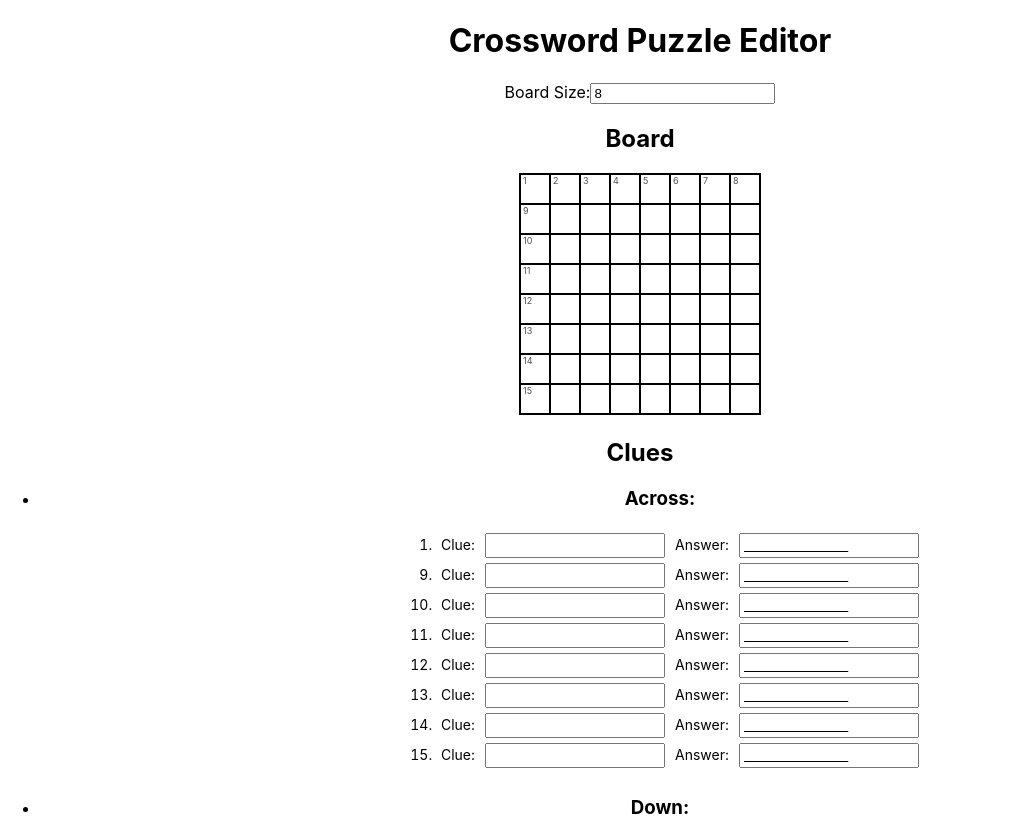
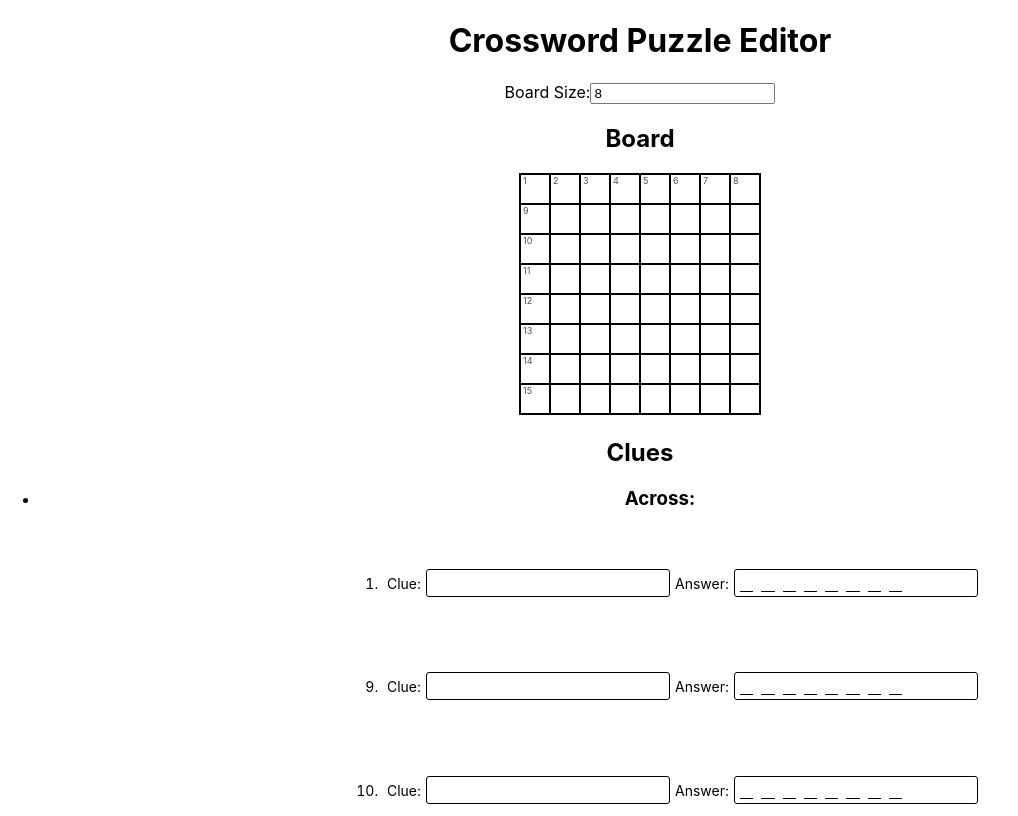
Before and after one commit to patrickweaver/crossword, a React (Create React App) app: page / in a window 1280 px wide. Shown: the top 816 px of the page, without its empty margins (0-1018 px from the left). Built offline with nearby package versions, Linux system fonts and the light colour scheme.

Commit message:
answer input character underlines

```diff
--- a/src/ClueAnswer.css
+++ b/src/ClueAnswer.css
@@ -1,13 +1,27 @@
 .clue-answer input, .clue-answer label {
   margin: 0 5px;
-}
-
-.clue-answer input {
-  padding: 3px;
-  font-family: "Lucida Console", Monaco, monospace;
-  text-decoration: underline;
 }
 
 .answer {
   letter-spacing: 5px;
 }
+
+.clue-answer input {
+  padding: 3px 5px;
+	margin: 2em auto;
+  border: 1px solid black;
+  border-radius: 3px;
+	width: (7 * (1ch + (1ch * 0.5)));
+  /* background-image: linear-gradient(to right, black 50%, transparent 50%);
+  background-position: 0 1.04em;
+  background-repeat: no-repeat;
+  background-size: 20px 2px; */
+	letter-spacing: 1ch;
+	font: 2ch "Lucida Console", Monaco, monospace;
+
+}
+
+.clue-answer input:focus {
+  outline: none;
+  color: dodgerblue;
+}
--- a/src/ClueAnswer.tsx
+++ b/src/ClueAnswer.tsx
@@ -37,6 +37,10 @@ function ClueAnswer(props: clueAnswerProps): JSX.Element {
     props.updateClueAnswer("clue", value);
   }
 
+  const answerInputStyle = {
+    background: `repeating-linear-gradient(90deg, black 0, black 1.25ch, transparent 0, transparent 2ch) 5px 85%/ ${props.clueAnswer.answer.length * (2)}ch 1px no-repeat`
+  }
+
   return (
     <div className="clue-answer">
       <label>Clue:</label>
@@ -46,6 +50,7 @@ function ClueAnswer(props: clueAnswerProps): JSX.Element {
       />
       <label>Answer:</label>
       <input
+        style={answerInputStyle}
         className="answer"
         ref={answerInputRef}
         value={props.clueAnswer.answer}
```
Also changed, not shown: 2 other files (tests, documents, lock files or other folders).
